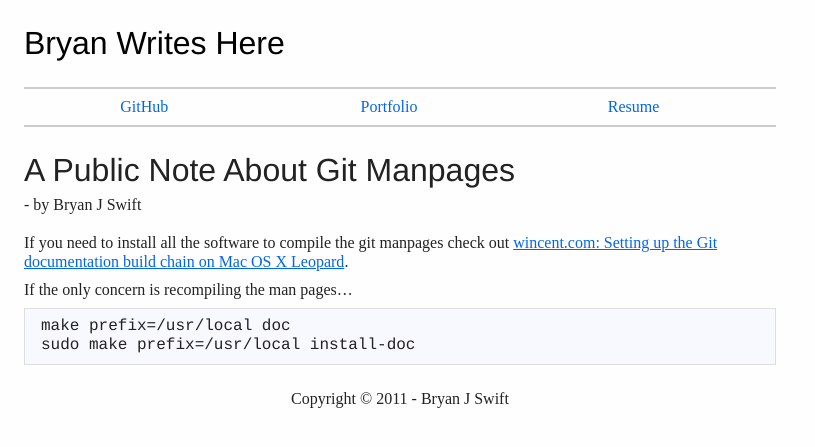
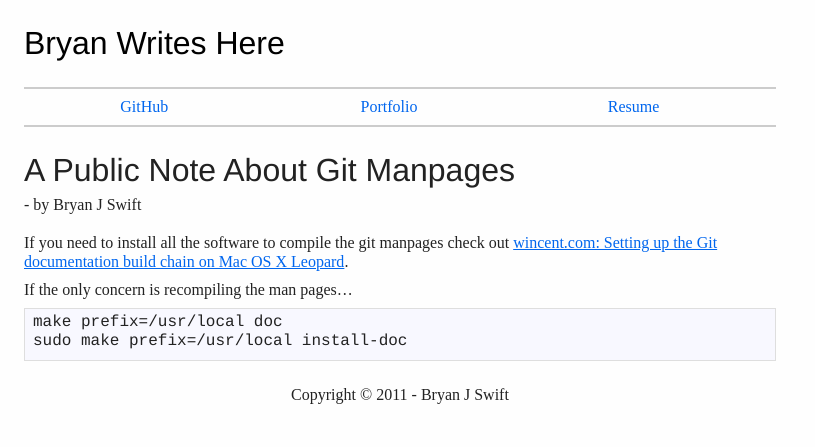
Before and after one commit to bryanjswift/bryanjswift.github.com, a Jekyll site: the page built from etc/a-public-note-about-git-manpages/index.markdown, in a window 1280 px wide. Shown: the top 447 px of the page, without its empty margins (0-815 px from the left). Built offline with Jekyll 4.4.1, drawn with Linux system fonts in a browser that asks for light colours; Markdown is read by kramdown in place of the engine named in the settings; comment, search, counter and statistics services are not loaded.

Commit message:
Change some padding on code blocks

```diff
--- a/css/style.css
+++ b/css/style.css
@@ -74,7 +74,7 @@ h1, h2, h3, h4, h5, h6 { margin: 0.75em 3%; }
 .divider { border-style: solid; border-width: 2px 0; }
 .links, .gist { position: relative; margin: 0 3%; }
 .links li { display: inline-block; padding: 0.5em 0; width: 32%; text-align: center; }
-pre { margin: 0 3%; border: 1px solid; padding: 0.5em 2%; }
+pre { margin: 0 3%; border: 1px solid; padding: 0.25em 0.5em 0.5em; }
 /* Pagination */
 .pages { margin: 0 3%; }
 /** Typography **/
```
